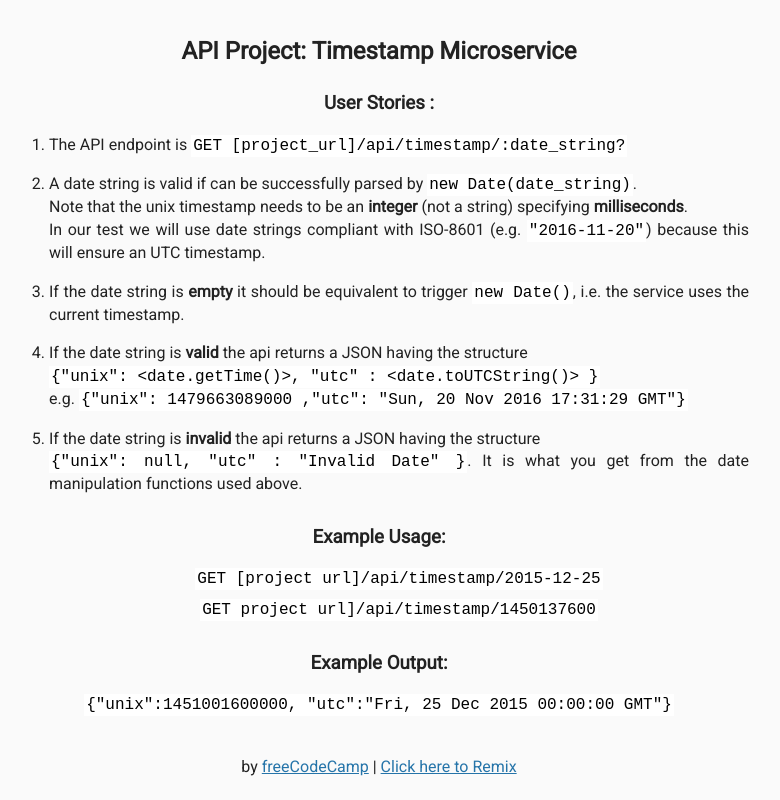
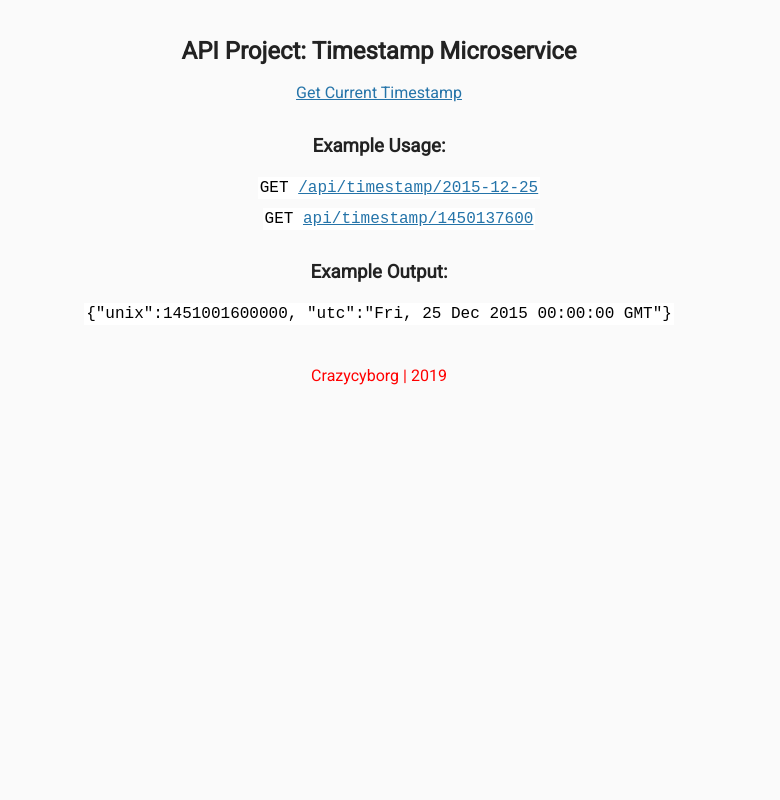
Before and after one commit to Crazycyborg1995/fcc-timestamp-app, a website: page views/index.html in a window 1280 px wide. Shown: the whole page, without its empty margins (261-1041 px from the left). Drawn offline with Linux system fonts and the light colour scheme; files that its build step writes are made by us from their sources.

Commit message:
finalized

```diff
--- a/views/index.html
+++ b/views/index.html
@@ -19,52 +19,27 @@
   <body>
     <div class="container">
       <h2>API Project: Timestamp Microservice</h2>
-      <h3>User Stories :</h3>
-      <ol class="user-stories">
-        <li>
-          The API endpoint is
-          <code>GET [project_url]/api/timestamp/:date_string?</code>
-        </li>
-        <li>
-          A date string is valid if can be successfully parsed by
-          <code>new Date(date_string)</code>.<br />
-          Note that the unix timestamp needs to be an
-          <strong>integer</strong> (not a string) specifying
-          <strong>milliseconds</strong>.<br />
-          In our test we will use date strings compliant with ISO-8601 (e.g.
-          <code>"2016-11-20"</code>) because this will ensure an UTC timestamp.
-        </li>
-        <li>
-          If the date string is <strong>empty</strong> it should be equivalent
-          to trigger <code>new Date()</code>, i.e. the service uses the current
-          timestamp.
-        </li>
-        <li>
-          If the date string is <strong>valid</strong> the api returns a JSON
-          having the structure<br /><code
-            >{"unix": &lt;date.getTime()&gt;, "utc" : &lt;date.toUTCString()&gt;
-            }</code
-          ><br />
-          e.g.
-          <code
-            >{"unix": 1479663089000 ,"utc": "Sun, 20 Nov 2016 17:31:29
-            GMT"}</code
-          >
-        </li>
-        <li>
-          If the date string is <strong>invalid</strong> the api returns a JSON
-          having the structure <br />
-          <code>{"unix": null, "utc" : "Invalid Date" }</code>. It is what you
-          get from the date manipulation functions used above.
-        </li>
-      </ol>
+
+      <a href="/api/timestamp">Get Current Timestamp</a>
 
       <h3>Example Usage:</h3>
       <ul>
         <li>
-          <code>GET [project url]/api/timestamp/2015-12-25</code>
+          <code
+            >GET
+            <a href="/api/timestamp/2015-12-25"
+              >/api/timestamp/2015-12-25</a
+            ></code
+          >
         </li>
-        <li><code>GET project url]/api/timestamp/1450137600</code></li>
+        <li>
+          <code
+            >GET
+            <a href="api/timestamp/1450137600"
+              >api/timestamp/1450137600</a
+            ></code
+          >
+        </li>
       </ul>
 
       <h3>Example Output:</h3>
@@ -75,12 +50,8 @@
       </p>
     </div>
     <div class="footer">
-      <p>
-        by <a href="http://www.freecodecamp.com/">freeCodeCamp</a> |
-        <a
-          href="https://hyperdev.com/#!/remix/FCC_API_timestamp_bplate/8338be2-a353-4892-8a0d-6295e4f12eb5"
-          >Click here to Remix</a
-        >
+      <p style="color : red">
+        Crazycyborg | 2019
       </p>
     </div>
   </body>
```
Also changed, not shown: server.js (+12 -4 lines), 1 other file.
